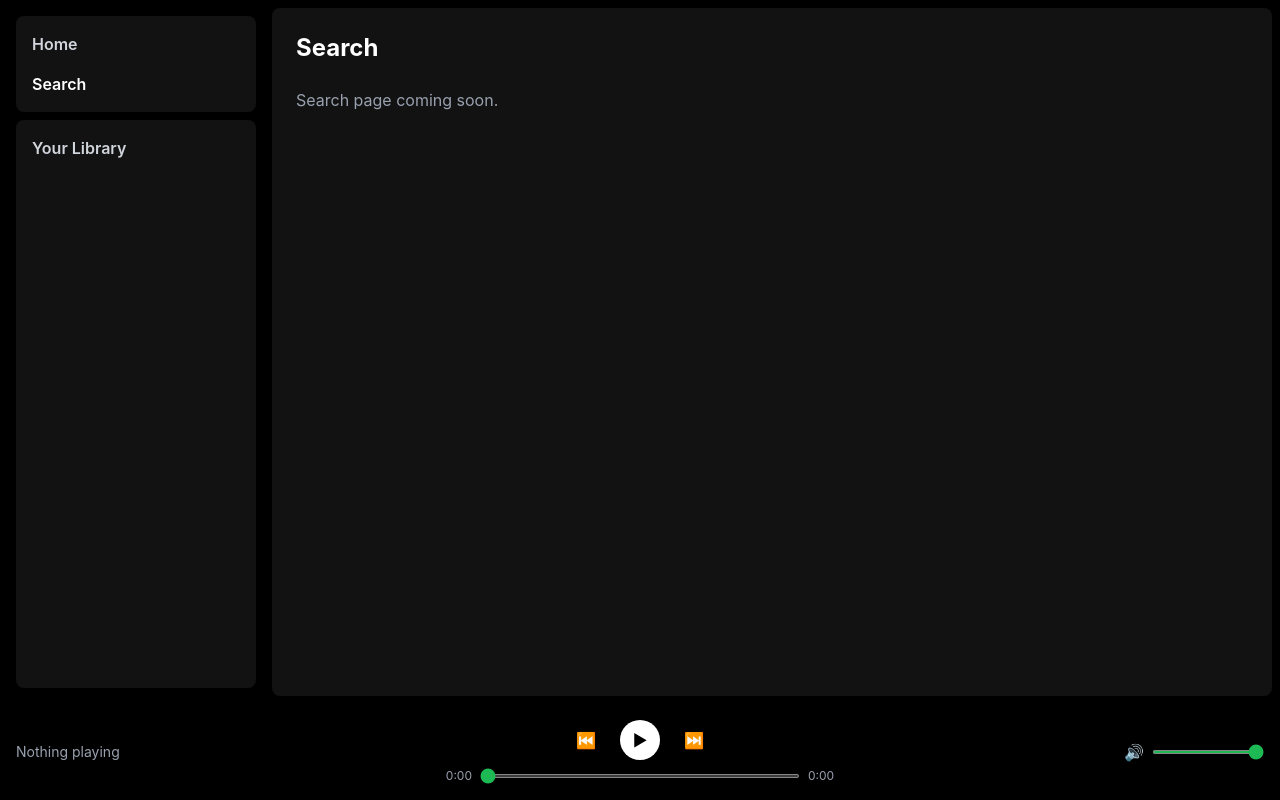
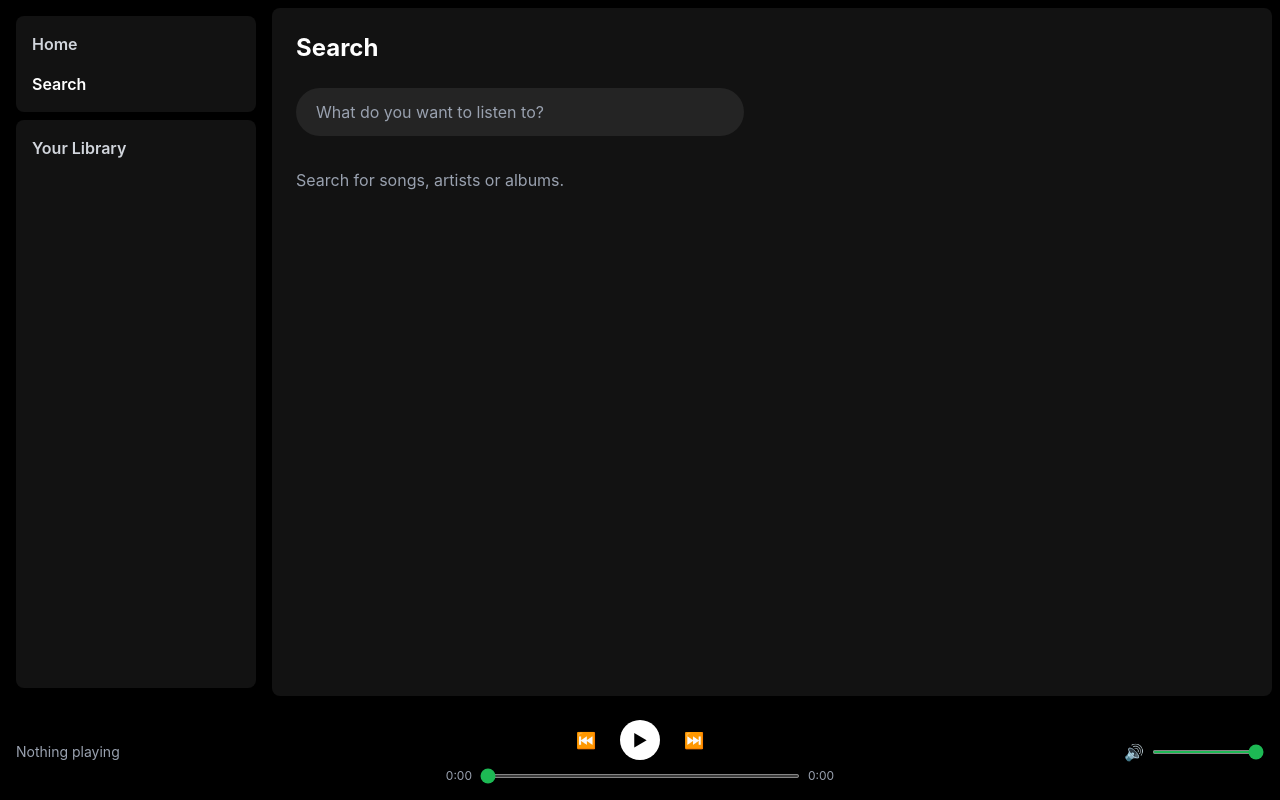
Before and after one commit to anatakehara/spotify-clone, a React (Vite) app: page /search in a window 1280 px wide. Built offline with nearby package versions, Linux system fonts and the light colour scheme.

Commit message:
feat: add play button on cards and search page

```diff
--- a/src/components/PlaylistCard.jsx
+++ b/src/components/PlaylistCard.jsx
@@ -1,8 +1,25 @@
 import { Link } from "react-router-dom"
+import { usePlayer } from "../context/PlayerContext"
+import { tracks } from "../data/tracks"
 
 function PlaylistCard({ playlist }) {
+  const { playTracks } = usePlayer()
+
+  const handlePlay = (event) => {
+    event.preventDefault()
+    event.stopPropagation()
+
+    const playlistTracks = playlist.trackIds.map((trackId) =>
+      tracks.find((track) => track.id === trackId)
+    )
+    playTracks(playlistTracks, 0)
+  }
+
   return (
-    <Link to={`/playlist/${playlist.id}`} className="group block cursor-pointer rounded-lg bg-[#181818] p-4 transition hover:bg-[#282828]">
+    <Link
+      to={`/playlist/${playlist.id}`}
+      className="group block cursor-pointer rounded-lg bg-[#181818] p-4 transition hover:bg-[#282828]"
+    >
       <div className="relative mb-4">
         <img
           src={playlist.cover}
@@ -11,6 +28,7 @@ function PlaylistCard({ playlist }) {
         />
 
         <button
+          onClick={handlePlay}
           className="absolute right-2 bottom-2 flex h-12 w-12 translate-y-2 items-center justify-center rounded-full bg-[#1DB954] text-xl text-black opacity-0 shadow-xl transition-all group-hover:translate-y-0 group-hover:opacity-100 hover:scale-105"
           aria-label={`Play ${playlist.name}`}
         >
--- /dev/null
+++ b/src/components/TrackRow.jsx
@@ -0,0 +1,33 @@
+import { usePlayer } from "../context/PlayerContext"
+
+function TrackRow({ track, index, onPlay }) {
+  const { currentTrack } = usePlayer()
+  const isCurrent = currentTrack?.id === track.id
+
+  return (
+    <li
+      onClick={onPlay}
+      className="flex cursor-pointer items-center gap-4 rounded-md px-4 py-2 hover:bg-[#282828]"
+    >
+      <span className="w-6 text-gray-400">{index + 1}</span>
+      <img
+        src={track.cover}
+        alt={track.title}
+        className="h-10 w-10 rounded object-cover"
+      />
+      <div className="min-w-0 flex-1">
+        <p
+          className={`truncate font-semibold ${
+            isCurrent ? "text-[#1DB954]" : ""
+          }`}
+        >
+          {track.title}
+        </p>
+        <p className="truncate text-sm text-gray-400">{track.artist}</p>
+      </div>
+      <span className="text-sm text-gray-400">{track.duration}</span>
+    </li>
+  )
+}
+
+export default TrackRow
--- /dev/null
+++ b/src/hooks/useDebounce.js
@@ -0,0 +1,12 @@
+import { useEffect, useState } from "react"
+
+export function useDebounce(value, delay = 300) {
+  const [debounced, setDebounced] = useState(value)
+
+  useEffect(() => {
+    const timer = setTimeout(() => setDebounced(value), delay)
+    return () => clearTimeout(timer)
+  }, [value, delay])
+
+  return debounced
+}
--- a/src/pages/Playlist.jsx
+++ b/src/pages/Playlist.jsx
@@ -2,10 +2,11 @@ import { useParams } from "react-router-dom"
 import { playlists } from "../data/playlists"
 import { tracks } from "../data/tracks"
 import { usePlayer } from "../context/PlayerContext"
+import TrackRow from "../components/TrackRow"
 
 function Playlist() {
   const { id } = useParams()
-  const { playTracks, currentTrack } = usePlayer()
+  const { playTracks } = usePlayer()
   const playlist = playlists.find((item) => item.id === Number(id))
 
   if (!playlist) {
@@ -33,29 +34,12 @@ function Playlist() {
 
       <ul className="flex flex-col">
         {playlistTracks.map((track, index) => (
-          <li
+          <TrackRow
             key={track.id}
-            onClick={() => playTracks(playlistTracks, index)}
-            className="flex cursor-pointer items-center gap-4 rounded-md px-4 py-2 hover:bg-[#282828]"
-          >
-            <span className="w-6 text-gray-400">{index + 1}</span>
-            <img
-              src={track.cover}
-              alt={track.title}
-              className="h-10 w-10 rounded object-cover"
-            />
-            <div className="flex-1">
-              <p
-                className={`font-semibold ${
-                  currentTrack?.id === track.id ? "text-[#1DB954]" : ""
-                }`}
-              >
-                {track.title}
-              </p>
-              <p className="text-sm text-gray-400">{track.artist}</p>
-            </div>
-            <span className="text-sm text-gray-400">{track.duration}</span>
-          </li>
+            track={track}
+            index={index}
+            onPlay={() => playTracks(playlistTracks, index)}
+          />
         ))}
       </ul>
     </section>
--- a/src/pages/Search.jsx
+++ b/src/pages/Search.jsx
@@ -1,8 +1,57 @@
+import { useState } from "react"
+import TrackRow from "../components/TrackRow"
+import { usePlayer } from "../context/PlayerContext"
+import { useDebounce } from "../hooks/useDebounce"
+import { tracks } from "../data/tracks"
+
 function Search() {
+  const [query, setQuery] = useState("")
+  const debouncedQuery = useDebounce(query, 300)
+  const { playTracks } = usePlayer()
+
+  const normalized = debouncedQuery.trim().toLowerCase()
+
+  const results = normalized
+    ? tracks.filter(
+        (track) =>
+          track.title.toLowerCase().includes(normalized) ||
+          track.artist.toLowerCase().includes(normalized) ||
+          track.album.toLowerCase().includes(normalized)
+      )
+    : []
+
   return (
     <section>
       <h1 className="mb-6 text-2xl font-bold">Search</h1>
-      <p className="text-gray-400">Search page coming soon.</p>
+
+      <input
+        type="text"
+        value={query}
+        onChange={(e) => setQuery(e.target.value)}
+        placeholder="What do you want to listen to?"
+        className="mb-8 w-full max-w-md rounded-full bg-[#242424] px-5 py-3 text-white placeholder-gray-400 outline-none focus:ring-2 focus:ring-white"
+      />
+
+      {!normalized && (
+        <p className="text-gray-400">Search for songs, artists or albums.</p>
+      )}
+
+      {normalized && results.length === 0 && (
+        <p className="text-gray-400">No results for "{debouncedQuery}".</p>
+      )}
+
+      {results.length > 0 && (
+        <ul className="flex flex-col">
+          {results.map((track, index) => (
+            <TrackRow
+              key={track.id}
+              track={track}
+              index={index}
+              onPlay={() => playTracks(results, index)}
+            />
+          ))}
+        </ul>
+      )}
     </section>
   )
 }
```
